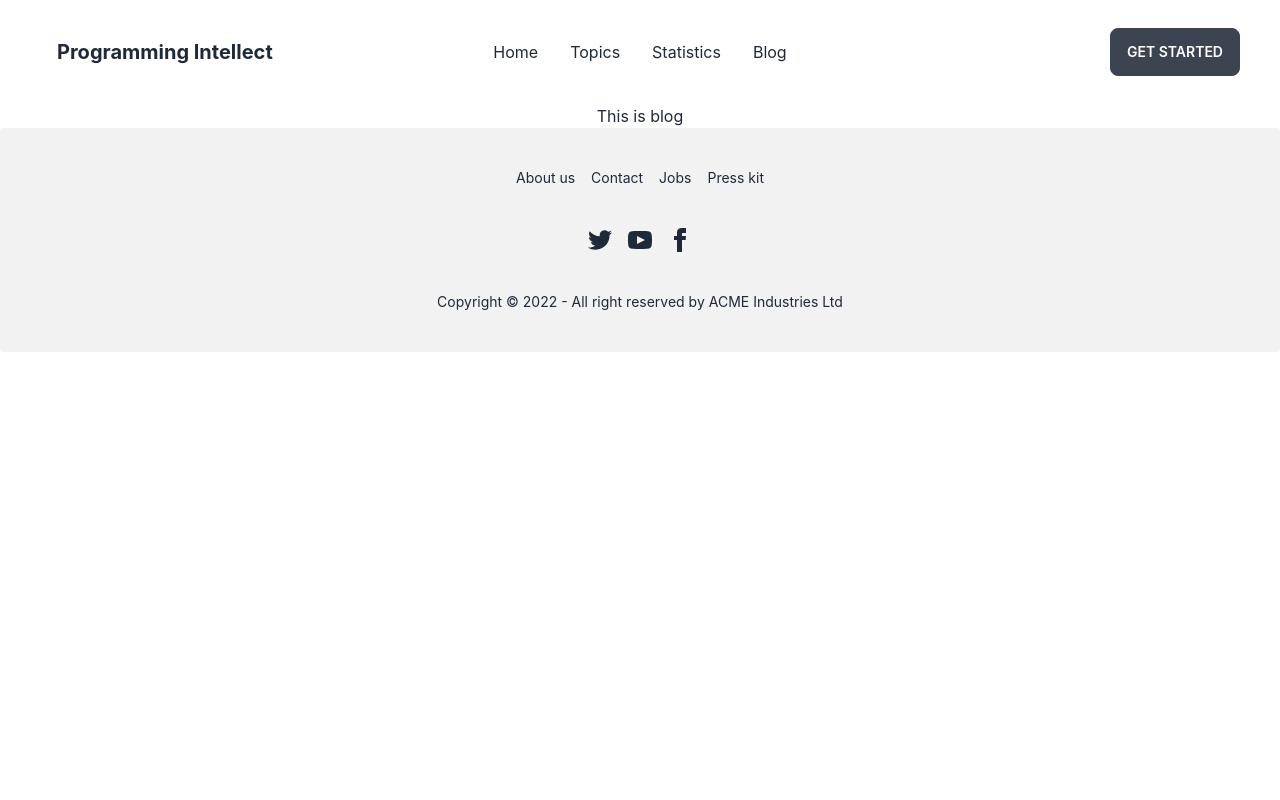
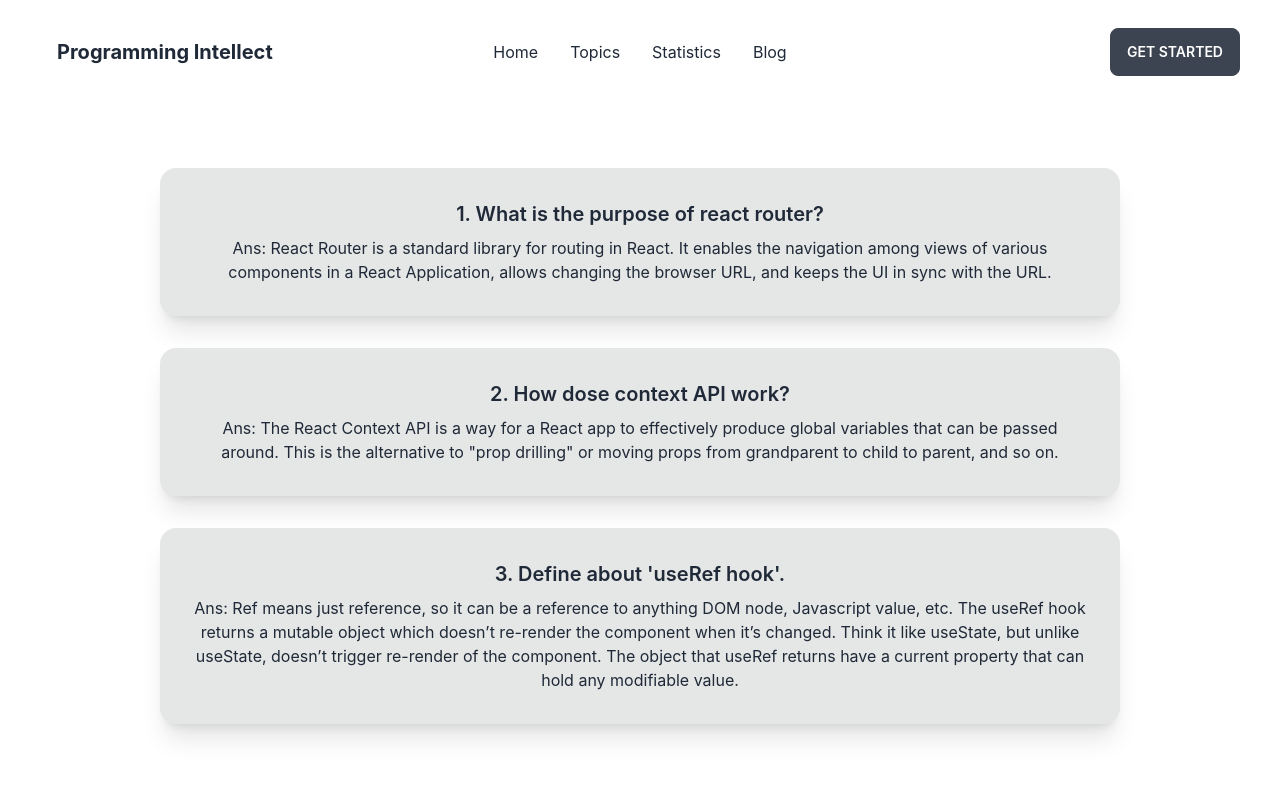
Before and after one commit to hamimhossain1/programming-intellect, a React (Create React App) app: page /blog in a window 1280 px wide. Shown: the top 800 px of the page. Built offline with nearby package versions, Linux system fonts and the light colour scheme.

Commit message:
blog section done

```diff
--- a/src/components/Blog.jsx
+++ b/src/components/Blog.jsx
@@ -2,8 +2,25 @@ import React from 'react';
 
 const Blog = () => {
     return (
-        <div>
-            <h1>This is blog</h1>
+        <div className='grid grid-cols-1 gap-8 mt-16'>
+            <div className="card  mx-auto w-3/4 bg-base-300 shadow-xl">
+                <div className="card-body items-center text-center">
+                    <h2 className="card-title">1. What is the purpose of react router?</h2>
+                    <p>Ans: React Router is a standard library for routing in React. It enables the navigation among views of various components in a React Application, allows changing the browser URL, and keeps the UI in sync with the URL.</p>
+                </div>
+            </div>
+            <div className="card  mx-auto w-3/4 bg-base-300 shadow-xl">
+                <div className="card-body items-center text-center">
+                    <h2 className="card-title">2. How dose context API work?</h2>
+                    <p>Ans: The React Context API is a way for a React app to effectively produce global variables that can be passed around. This is the alternative to "prop drilling" or moving props from grandparent to child to parent, and so on. </p>
+                </div>
+            </div>
+            <div className="card mb-40  mx-auto w-3/4 bg-base-300 shadow-xl">
+                <div className="card-body items-center text-center">
+                    <h2 className="card-title">3. Define about 'useRef hook'.</h2>
+                    <p>Ans: Ref means just reference, so it can be a reference to anything DOM node, Javascript value, etc. The useRef hook returns a mutable object which doesn’t re-render the component when it’s changed. Think it like useState, but unlike useState, doesn’t trigger re-render of the component. The object that useRef returns have a current property that can hold any modifiable value.</p>
+                </div>
+            </div>
         </div>
     );
 };
```
